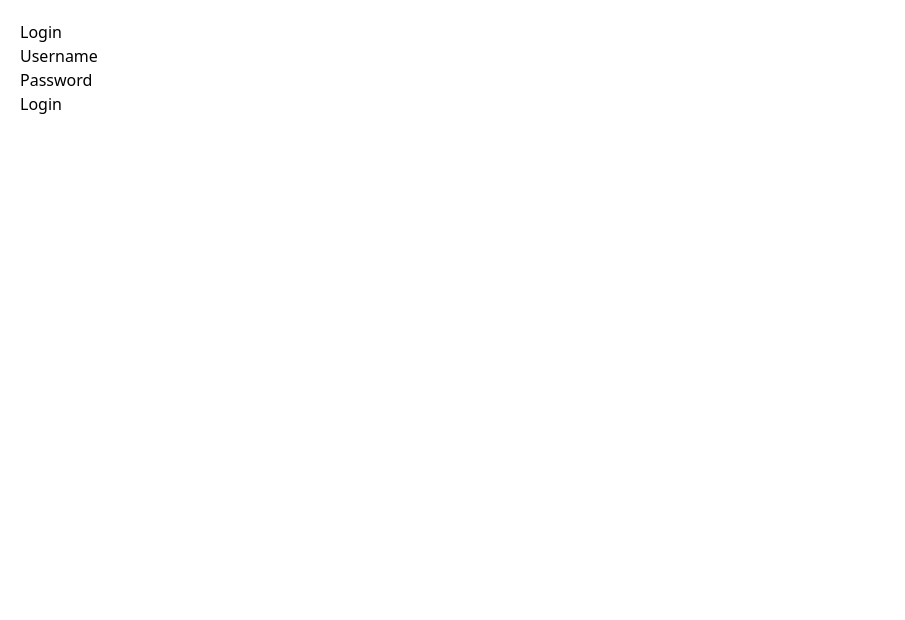
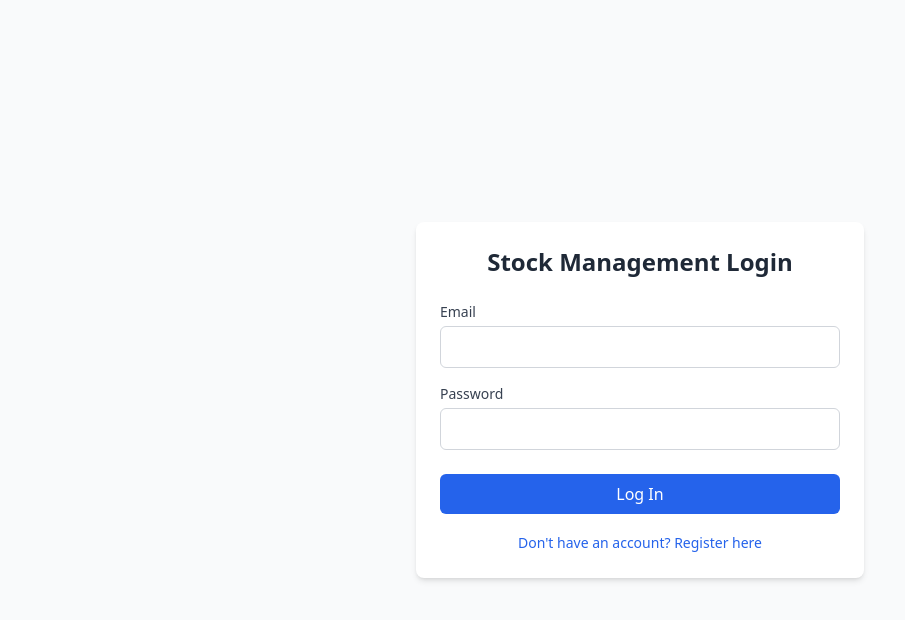
Before and after one commit to heyitskoi/Stock-Saas, a Next.js app in the folder frontend/: page /login in a window 1280 px wide. Shown: the top 620 px of the page, without its empty margins (0-905 px from the left). Built offline with nearby package versions, Linux system fonts and the light colour scheme; no server answers.

Commit message:
frontend: use styled login form and add 404 page

```diff
--- /dev/null
+++ b/frontend/pages/404.tsx
@@ -0,0 +1,15 @@
+import Link from 'next/link'
+
+export default function NotFound() {
+  return (
+    <div className="flex items-center justify-center min-h-screen p-4 text-center">
+      <div>
+        <h1 className="text-4xl font-bold mb-4">404 - Page Not Found</h1>
+        <p className="mb-6 text-muted-foreground">Sorry, the page you are looking for does not exist.</p>
+        <Link href="/" className="text-blue-600 hover:underline">
+          Go back home
+        </Link>
+      </div>
+    </div>
+  )
+}
--- a/frontend/pages/login.tsx
+++ b/frontend/pages/login.tsx
@@ -1,48 +1,9 @@
-import { useState } from 'react';
-import { useRouter } from 'next/router';
-import { useAuth } from '@/lib/auth-context';
+import LoginForm from '@/components/LoginForm';
 
-export default function Login() {
-  const router = useRouter();
-  const { login: authLogin } = useAuth();
-  const [username, setUsername] = useState('');
-  const [password, setPassword] = useState('');
-  const [error, setError] = useState('');
-
-  async function handleSubmit(e: React.FormEvent) {
-    e.preventDefault();
-    try {
-      await authLogin(username, password);
-      router.push('/');
-    } catch {
-      setError('Invalid credentials');
-    }
-  }
-
+export default function LoginPage() {
   return (
-    <div style={{ padding: 20 }}>
-      <h1>Login</h1>
-      <form onSubmit={handleSubmit}>
-        <div>
-          <label htmlFor="username">Username</label>
-          <input
-            id="username"
-            value={username}
-            onChange={(e) => setUsername(e.target.value)}
-          />
-        </div>
-        <div>
-          <label htmlFor="password">Password</label>
-          <input
-            id="password"
-            type="password"
-            value={password}
-            onChange={(e) => setPassword(e.target.value)}
-          />
-        </div>
-        <button type="submit">Login</button>
-      </form>
-      {error && <p>{error}</p>}
+    <div className="flex items-center justify-center min-h-screen bg-gray-50 p-4">
+      <LoginForm />
     </div>
   );
 }
```
Also changed, not shown: 1 other file (tests, documents, lock files or other folders).
